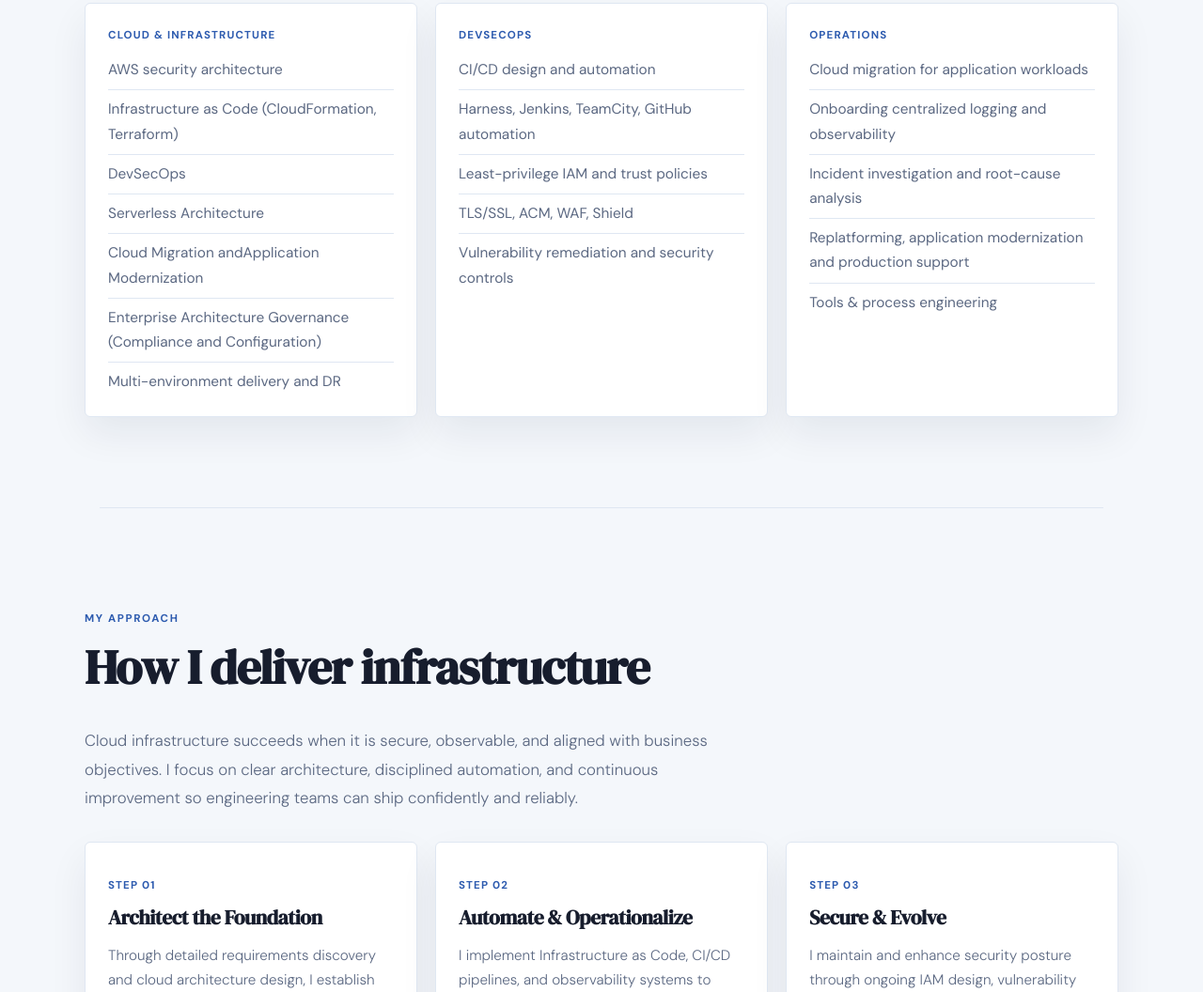
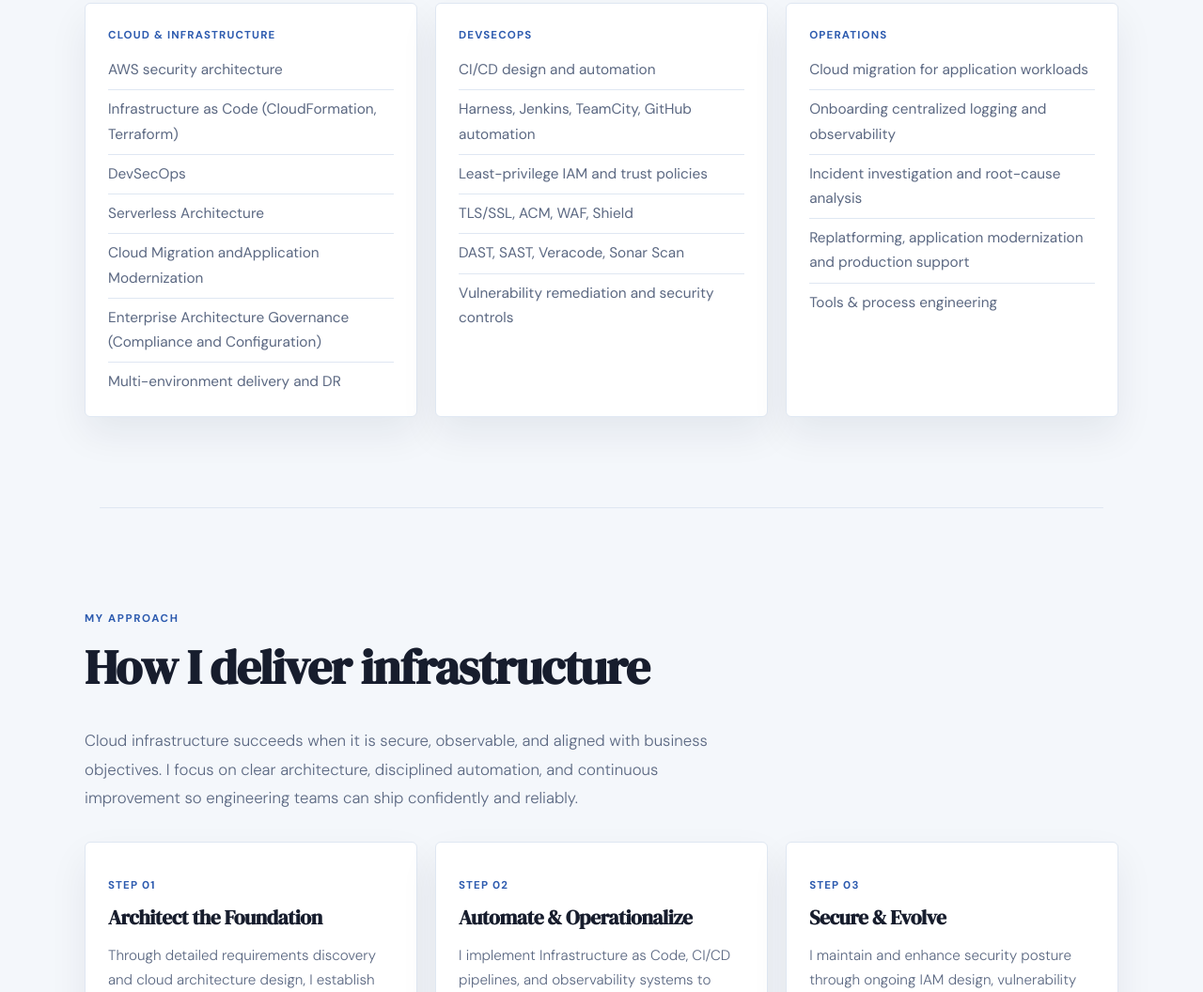
Before and after one commit to Wilson-Ifeanyi/resume, a plain HTML site: page index.html in a window 1280 px wide. Shown: the part 2992-4048 px from the top of the page at 94% size. Drawn offline with Linux system fonts and the light colour scheme.

Commit message:
add sonar

```diff
--- a/index.html
+++ b/index.html
@@ -755,6 +755,7 @@
             <li>Harness, Jenkins, TeamCity, GitHub automation</li>
             <li>Least-privilege IAM and trust policies</li>
             <li>TLS/SSL, ACM, WAF, Shield</li>
+            <li>DAST, SAST, Veracode, Sonar Scan</li>
             <li>Vulnerability remediation and security controls</li>
           </ul>
         </div>
```
